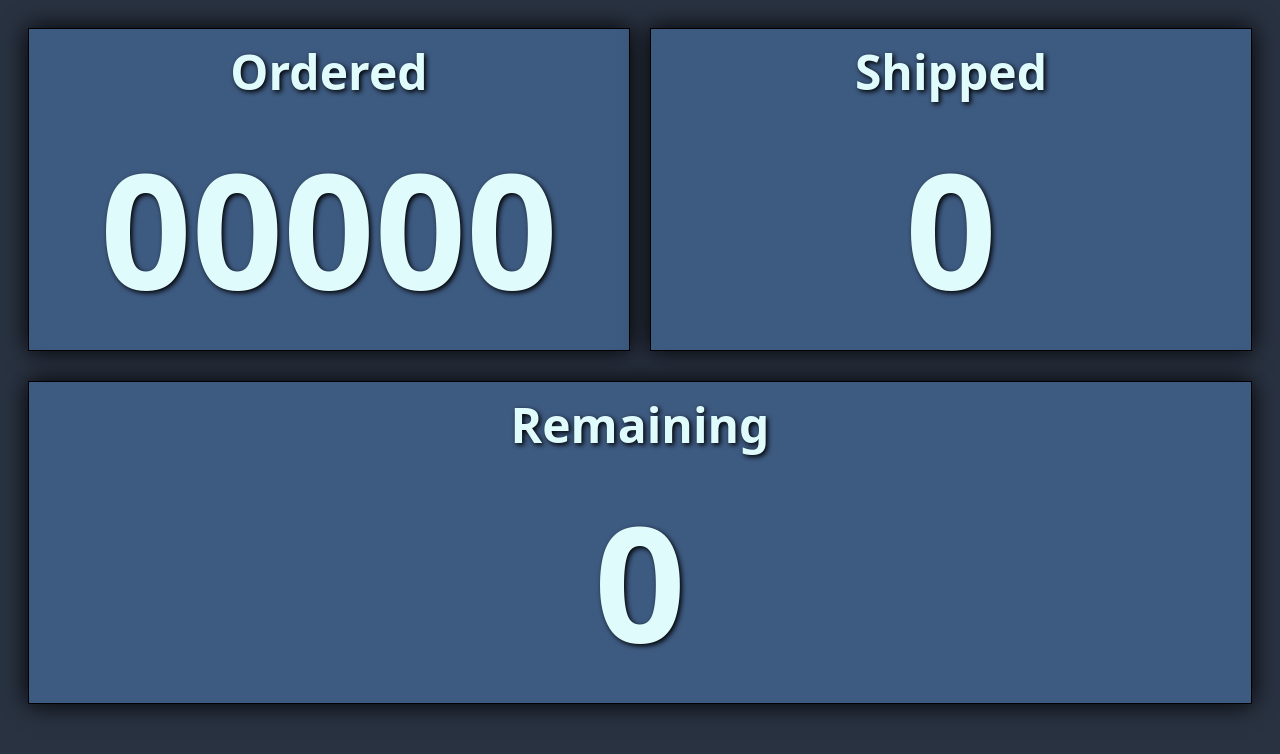
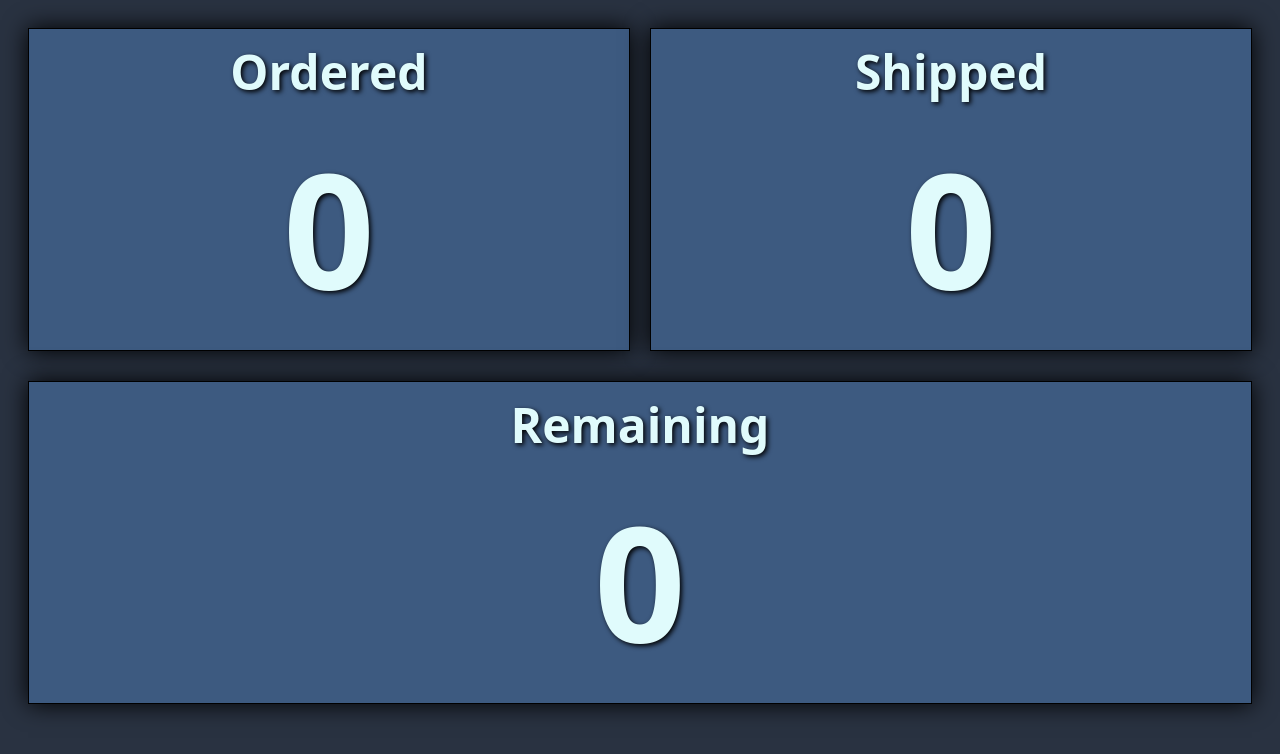
Before and after one commit to MKisken/PrimeStats, a plain HTML site: page index.html in a window 1280 px wide. Drawn offline with Linux system fonts and the light colour scheme.

Commit message:
fix: set default ordered value to 0

```diff
--- a/index.html
+++ b/index.html
@@ -13,7 +13,7 @@
       <div id="top">
         <div class="box-container">
             <div class="header">Ordered</div>
-            <div id="ordered" class="column_body">00000</div>
+            <div id="ordered" class="column_body">0</div>
         </div>
         <div class="box-container">
             <div class="header">Shipped</div>
```
